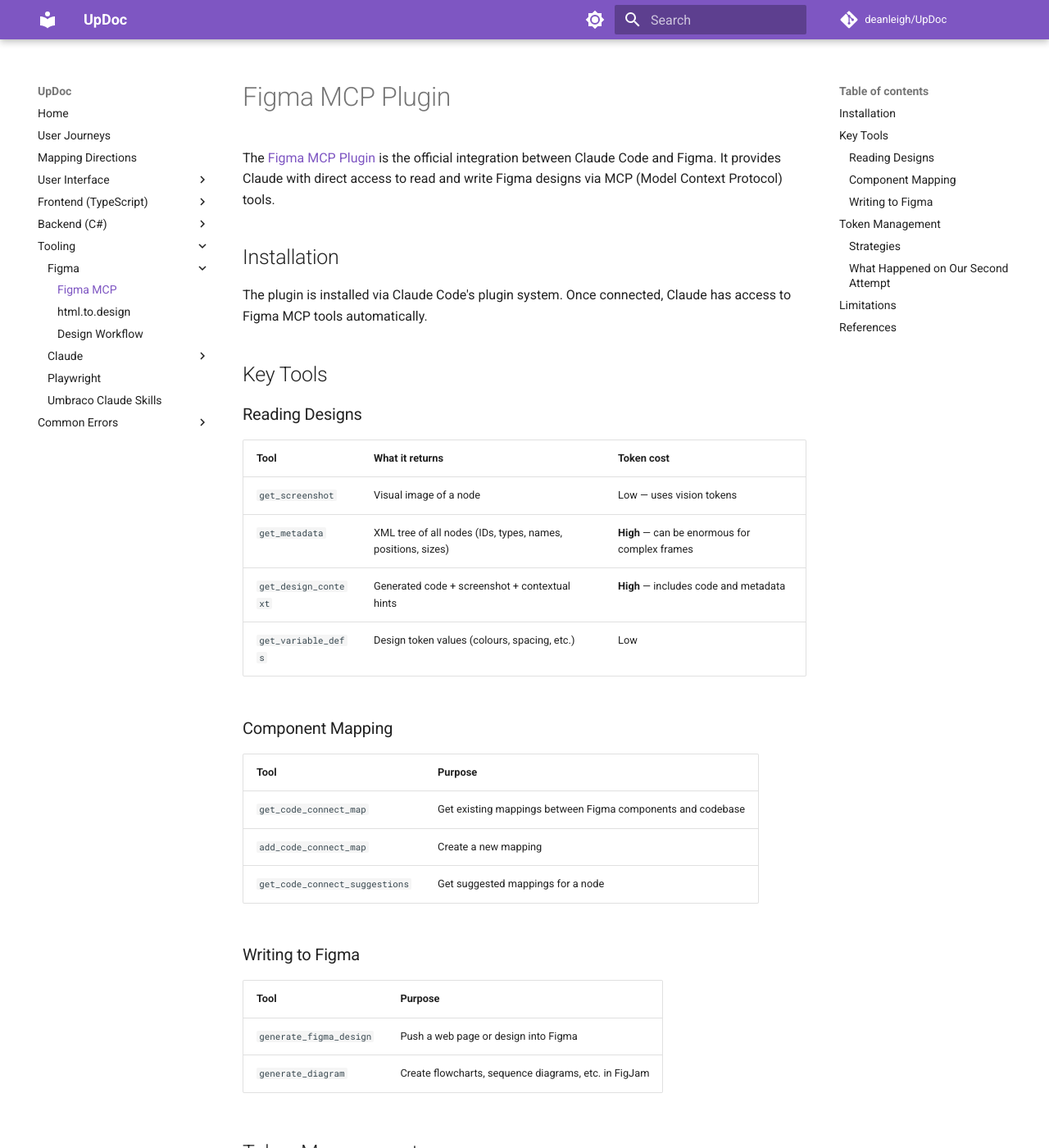
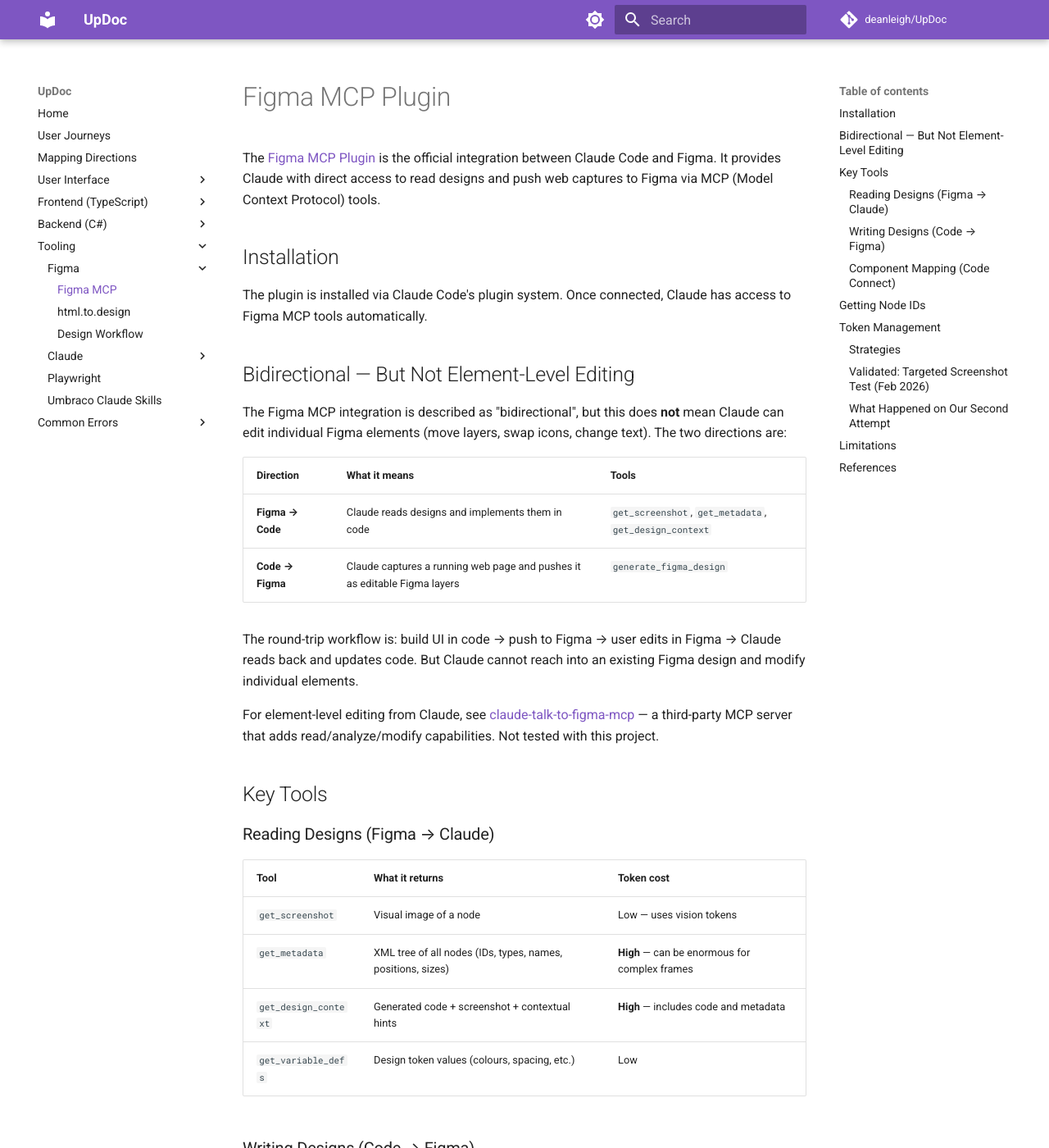
Before and after one commit to deanleigh/UpDoc, an MkDocs documentation site: the page built from docs/tooling/figma/figma-mcp.md, in a window 1280 px wide and 1400 px high. Shown: the whole window at 82% size. Built offline with MkDocs 1.6.1 and Material for MkDocs 9.7.7, drawn with Linux system fonts in a browser that asks for light colours; comment, search, counter and statistics services are not loaded; some of the changed text lies outside the part shown.

Commit message:
Update Figma docs with bidirectional findings and node targeting
- Clarify bidirectional = page capture, not element-level editing
- Document node ID workflow (Ctrl+L in Figma desktop)
- Add validated targeted screenshot test (node 16:1141)
- Note claude-talk-to-figma-mcp as potential element-level alternative
- Updated references with Builder.io tutorial and Figma Help guide

Co-Authored-By: Claude Opus 4.6 <noreply@anthropic.com>

````diff
--- a/docs/tooling/figma/figma-mcp.md
+++ b/docs/tooling/figma/figma-mcp.md
@@ -1,14 +1,27 @@
 # Figma MCP Plugin
 
-The [Figma MCP Plugin](https://claude.com/plugins/figma) is the official integration between Claude Code and Figma. It provides Claude with direct access to read and write Figma designs via MCP (Model Context Protocol) tools.
+The [Figma MCP Plugin](https://claude.com/plugins/figma) is the official integration between Claude Code and Figma. It provides Claude with direct access to read designs and push web captures to Figma via MCP (Model Context Protocol) tools.
 
 ## Installation
 
 The plugin is installed via Claude Code's plugin system. Once connected, Claude has access to Figma MCP tools automatically.
 
+## Bidirectional — But Not Element-Level Editing
+
+The Figma MCP integration is described as "bidirectional", but this does **not** mean Claude can edit individual Figma elements (move layers, swap icons, change text). The two directions are:
+
+| Direction | What it means | Tools |
+|-----------|--------------|-------|
+| **Figma → Code** | Claude reads designs and implements them in code | `get_screenshot`, `get_metadata`, `get_design_context` |
+| **Code → Figma** | Claude captures a running web page and pushes it as editable Figma layers | `generate_figma_design` |
+
+The round-trip workflow is: build UI in code → push to Figma → user edits in Figma → Claude reads back and updates code. But Claude cannot reach into an existing Figma design and modify individual elements.
+
+For element-level editing from Claude, see [claude-talk-to-figma-mcp](https://github.com/arinspunk/claude-talk-to-figma-mcp) — a third-party MCP server that adds read/analyze/modify capabilities. Not tested with this project.
+
 ## Key Tools
 
-### Reading Designs
+### Reading Designs (Figma → Claude)
 
 | Tool | What it returns | Token cost |
 |------|----------------|------------|
@@ -17,7 +30,22 @@ The plugin is installed via Claude Code's plugin system. Once connected, Claude
 | `get_design_context` | Generated code + screenshot + contextual hints | **High** — includes code and metadata |
 | `get_variable_defs` | Design token values (colours, spacing, etc.) | Low |
 
-### Component Mapping
+### Writing Designs (Code → Figma)
+
+| Tool | Purpose |
+|------|---------|
+| `generate_figma_design` | Capture a running web page and push it to Figma as editable layers |
+| `generate_diagram` | Create flowcharts, sequence diagrams, etc. in FigJam |
+
+`generate_figma_design` supports three modes:
+
+- **New file** — creates a fresh Figma file with the captured design
+- **Existing file** — adds the capture to an existing Figma file (e.g., "Back-office-work")
+- **Clipboard** — copies the captured design for manual pasting
+
+The capture process works by running a JavaScript snippet in the browser, which serializes the page into Figma layers. Text becomes editable text, buttons become separate components, and layouts use auto-layout.
+
+### Component Mapping (Code Connect)
 
 | Tool | Purpose |
 |------|---------|
@@ -25,12 +53,19 @@ The plugin is installed via Claude Code's plugin system. Once connected, Claude
 | `add_code_connect_map` | Create a new mapping |
 | `get_code_connect_suggestions` | Get suggested mappings for a node |
 
-### Writing to Figma
+## Getting Node IDs
 
-| Tool | Purpose |
-|------|---------|
-| `generate_figma_design` | Push a web page or design into Figma |
-| `generate_diagram` | Create flowcharts, sequence diagrams, etc. in FigJam |
+To target a specific element, Claude needs its **node ID**. In Figma:
+
+1. **Desktop app:** Select the element, press **Ctrl+L** to copy the link
+2. **Browser:** The URL updates automatically with `?node-id=XX-YY` when you select an element
+
+Paste the copied link — Claude extracts the file key and node ID from the URL format:
+```
+figma.com/design/:fileKey/:fileName?node-id=XX-YY
+```
+
+The `XX-YY` in the URL becomes `XX:YY` as the node ID.
 
 ## Token Management
 
@@ -43,6 +78,17 @@ All Figma MCP tool responses flow into **Claude's context window** — there are
 3. **Avoid `get_metadata` on large frames** — a full Umbraco backoffice capture can have hundreds of nested elements. Only request metadata for focused areas
 4. **`get_design_context` is for implementation** — use it when you're ready to write code, not for exploration
 
+### Validated: Targeted Screenshot Test (Feb 2026)
+
+Successfully tested targeted node reading on the "Icons and Text" frame (node `16:1141`):
+
+- Selected a specific layer in Figma desktop → Ctrl+L → pasted URL
+- Claude called `get_screenshot` on just that node
+- Result: clear, complete image of the config toolbar + section tree
+- Token cost: low (single image, no XML overhead)
+
+This confirmed the workflow: **select a layer → copy link → paste → Claude screenshots just that area**.
+
 ### What Happened on Our Second Attempt
 
 The first design iteration worked perfectly — a simple flat list of section boxes with badges. The second attempt captured a much more complex view (config toolbar, hierarchical tree, multiple button types, nested sections) and the metadata payload consumed too much of the context window.
@@ -52,10 +98,13 @@ The first design iteration worked perfectly — a simple flat list of section bo
 ## Limitations
 
 - **`generate_figma_design` does NOT work for Umbraco** — the built-in web capture cannot see Shadow DOM content, resulting in blank pages. Use [html.to.design](html-to-design.md) instead.
+- **No element-level editing** — Claude cannot modify individual Figma elements (move layers, replace icons, edit text). The user must make visual edits in Figma.
 - **Code output is React + Tailwind by default** — the generated code is a reference, not final code. Always adapt to the target project's stack (Lit + UUI in UpDoc's case).
 
 ## References
 
 - [Figma MCP Plugin](https://claude.com/plugins/figma) — official plugin listing
-- [Introducing Claude Code to Figma](https://www.figma.com/blog/introducing-claude-code-to-figma/) — Figma blog announcement
-- [Setting up navigation - Material for MkDocs](https://squidfunk.github.io/mkdocs-material/setup/setting-up-navigation/) — MCP tool documentation
+- [Introducing Claude Code to Figma](https://www.figma.com/blog/introducing-claude-code-to-figma/) — Figma blog: "Code to Canvas" announcement
+- [Claude Code to Figma Tutorial (Builder.io)](https://www.builder.io/blog/claude-code-to-figma) — detailed tutorial and limitations
+- [Guide to the Figma MCP server (Figma Help)](https://help.figma.com/hc/en-us/articles/32132100833559-Guide-to-the-Figma-MCP-server) — official documentation
+- [claude-talk-to-figma-mcp](https://github.com/arinspunk/claude-talk-to-figma-mcp) — third-party MCP for element-level editing (untested)
````
Also changed, not shown: docs/tooling/figma/index.md (+23 -3 lines), docs/tooling/figma/workflow.md (+28 -8 lines).
